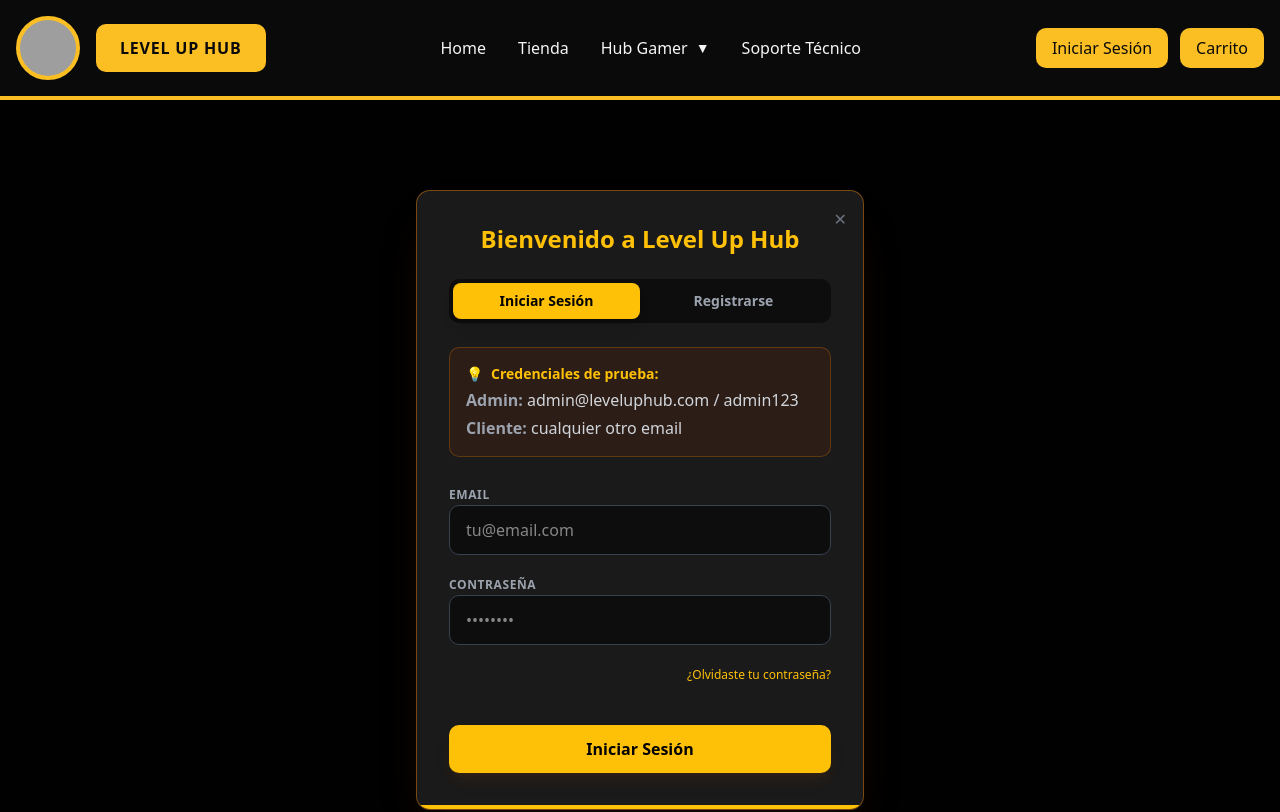
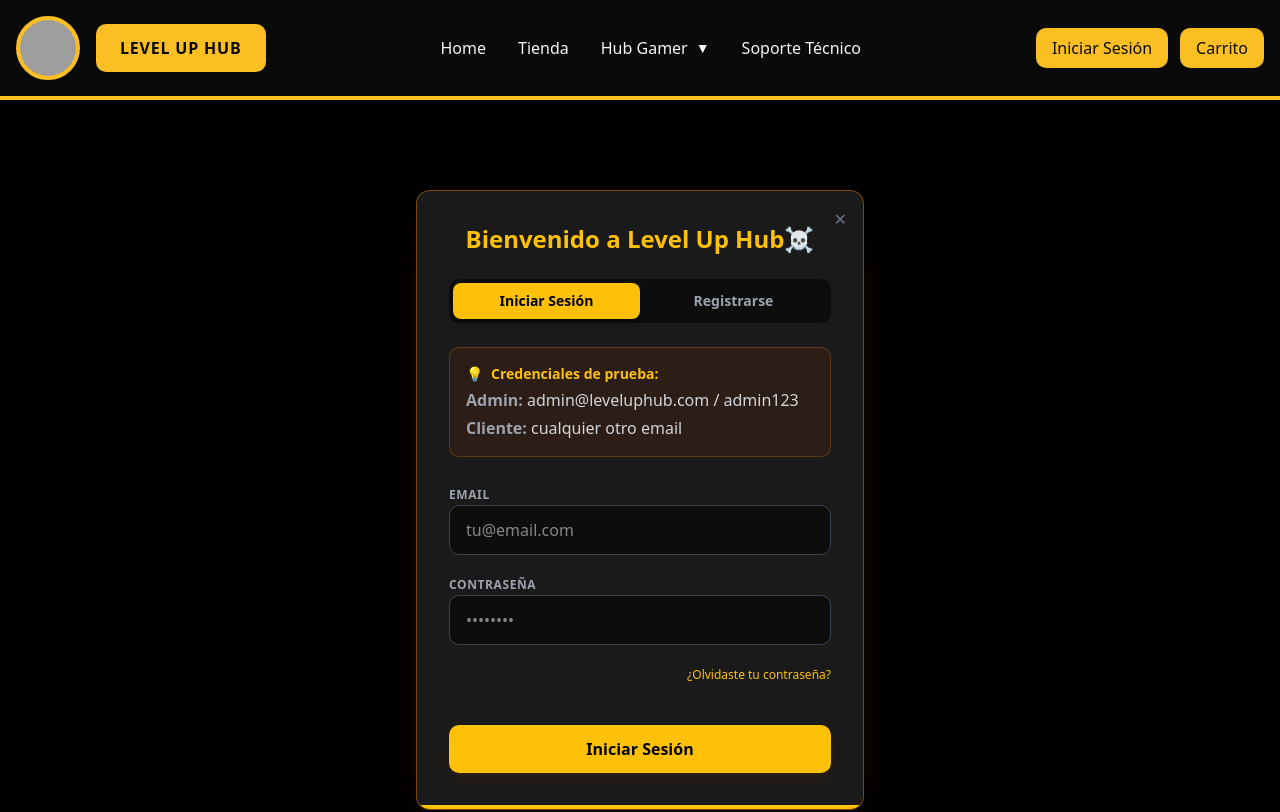
Before and after one commit to IEVN1001-22001567/LevelUpWorksHub, an Angular app in the folder LevelUpWorksHUB/Frontend/: page /login in a window 1280 px wide. Shown: the top 812 px of the page. Built offline with nearby package versions, Linux system fonts and the light colour scheme; grey boxes are pictures that could not be loaded.

Commit message:
actualizacion

```diff
--- a/LevelUpWorksHUB/Frontend/src/app/login/login.component.html
+++ b/LevelUpWorksHUB/Frontend/src/app/login/login.component.html
@@ -9,7 +9,7 @@
     <div class="p-8">
 
       <h2 class="text-2xl font-bold text-[#ffc107] mb-6 text-center">
-        Bienvenido a Level Up Hub
+        Bienvenido a Level Up Hub☠️
       </h2>
 
       <div class="flex bg-black/50 p-1 rounded-lg mb-6">
```
